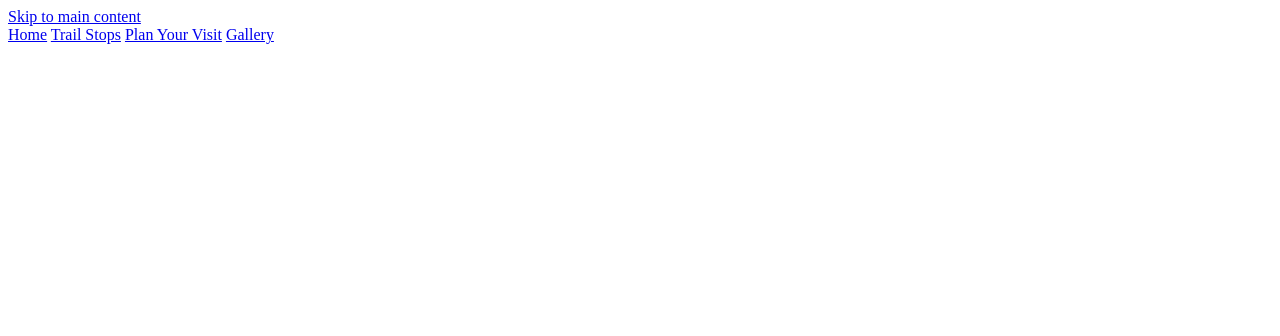
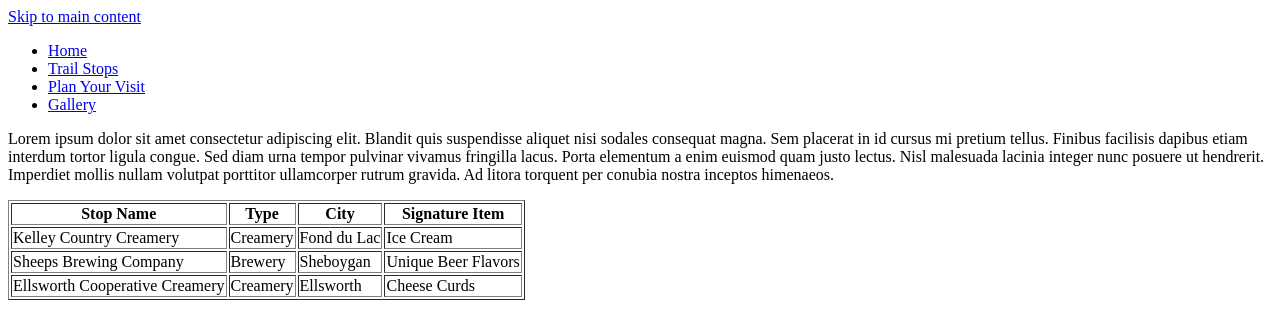
Before and after one commit to jgsielaff/Checkpoint2-Repository, a plain HTML site: page trail-stops.html in a window 1280 px wide. Drawn offline with Linux system fonts and the light colour scheme.

Commit message:
Add content to trail-stops

```diff
--- a/trail-stops.html
+++ b/trail-stops.html
@@ -9,15 +9,49 @@
 		<header>
             <a href="#main" class="skip-link">Skip to main content</a>
 			<nav>
-                <a href="index.html" aria-current="page">Home</a>
-                <a href="trail-stops.html" aria-current="page">Trail Stops</a>
-                <a href="plan-your-visit.html">Plan Your Visit</a>
-                <a href="gallery.html">Gallery</a>
+				<ul>
+					<li><a href="index.html" aria-current="page">Home</a></li>
+					<li><a href="trail-stops.html" aria-current="page">Trail Stops</a></li>
+					<li><a href="plan-your-visit.html">Plan Your Visit</a></li>
+					<li><a href="gallery.html">Gallery</a></li>
+				</ul>
 			</nav>
 		</header>
 
 		<main>
+			<p>Lorem ipsum dolor sit amet consectetur adipiscing elit. Blandit quis suspendisse aliquet nisi sodales consequat magna. Sem placerat in id cursus mi pretium tellus. Finibus facilisis dapibus etiam interdum tortor ligula congue. Sed diam urna tempor pulvinar vivamus fringilla lacus. Porta elementum a enim euismod quam justo lectus. Nisl malesuada lacinia integer nunc posuere ut hendrerit. Imperdiet mollis nullam volutpat porttitor ullamcorper rutrum gravida. Ad litora torquent per conubia nostra inceptos himenaeos.</p>
 
+			<table caption="Stops" border="true">
+				<tr>
+					<th scope="col">Stop Name</th>
+					<th scope="col">Type</th>
+					<th scope="col">City</th>
+					<th scope="col">Signature Item</th>
+				</tr>
+
+				<tr>
+					<td>Kelley Country Creamery</td>
+					<td>Creamery</td>
+					<td>Fond du Lac</td>
+					<td>Ice Cream</td>
+				</tr>
+
+				<tr>
+					<td>Sheeps Brewing Company</td>
+					<td>Brewery</td>
+					<td>Sheboygan</td>
+					<td>Unique Beer Flavors</td>
+				</tr>
+
+				<tr>
+					<td>Ellsworth Cooperative Creamery</td>
+					<td>Creamery</td>
+					<td>Ellsworth</td>
+					<td>Cheese Curds</td>
+				</tr>
+			</table>
+
+			<p></p>
 		</main>
 
 		<footer>
```
